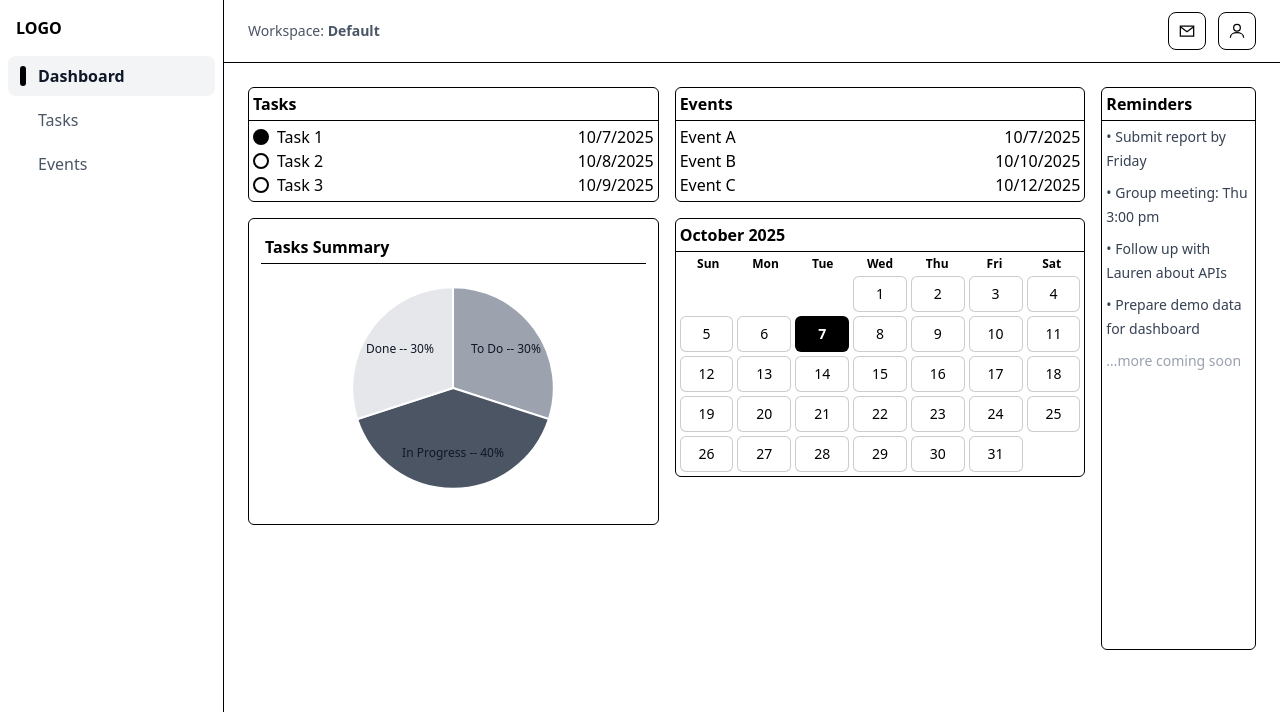
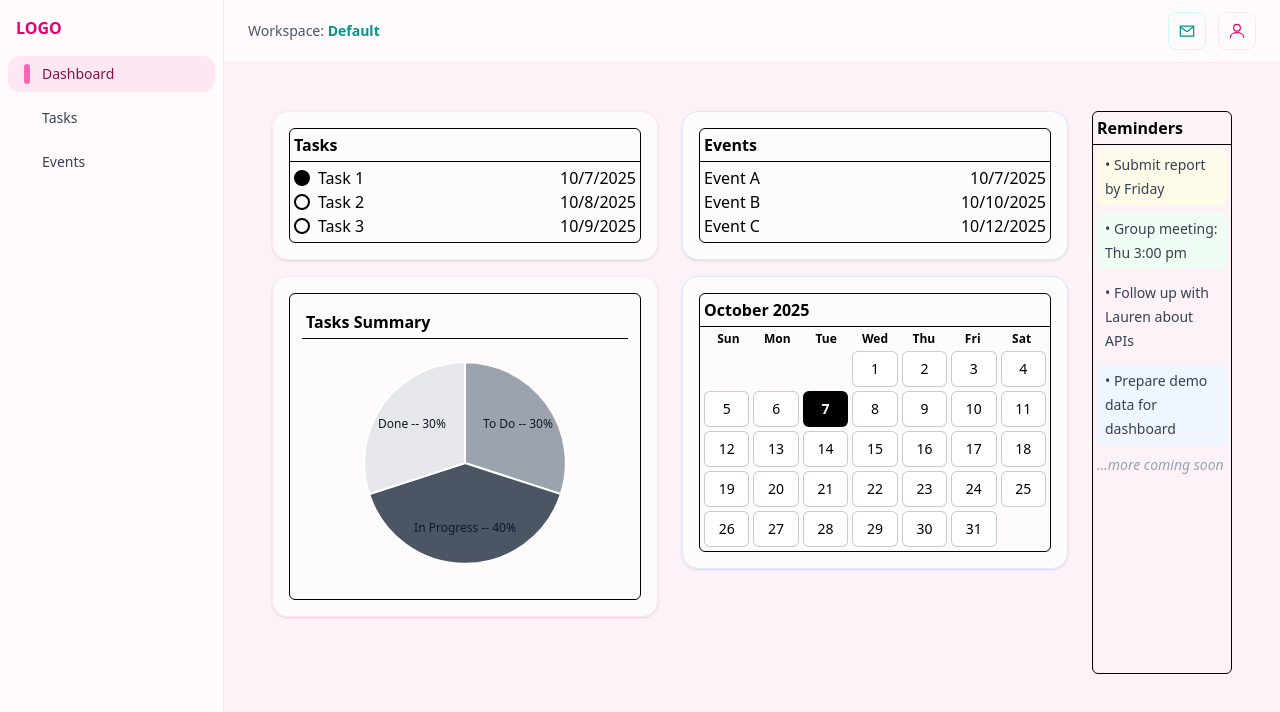
Before and after one commit to AnthonyZhOon/cs-project, a Next.js app: page /dashboard in a window 1280 px wide. Shown: the top 712 px of the page. Built offline with nearby package versions, Linux system fonts and the light colour scheme.

Commit message:
changed the tsx/css stuff to change the asthetic of the dashboard to incorporate round edges and pastel colours

```diff
--- a/app/(dashboard)/dashboard/layout.tsx
+++ b/app/(dashboard)/dashboard/layout.tsx
@@ -1,29 +1,30 @@
 import Link from 'next/link';
-import {ReactNode} from 'react';
+import { ReactNode } from 'react';
 import ClientSidebar from './sidebar.client';
 
-export default function DashboardLayout({children}: {children: ReactNode}) {
+export default function DashboardLayout({ children }: { children: ReactNode }) {
 	return (
-		<div className="min-h-screen flex">
+		<div className="min-h-screen flex bg-pink-50">
 			{/* Sidebar */}
-			<aside className="w-56 shrink-0 border-r bg-white">
-				<div className="p-4 font-semibold">LOGO</div>
+			<aside className="w-56 shrink-0 border-r border-pink-100 bg-white/70 backdrop-blur-sm">
+				<div className="p-4 font-semibold text-pink-600">LOGO</div>
 				<ClientSidebar />
 			</aside>
 
 			{/* Main */}
 			<div className="flex-1 flex flex-col">
 				{/* Topbar */}
-				<header className="border-b px-6 py-3 flex items-center justify-between">
+				<header className="border-b border-pink-100 bg-white/70 backdrop-blur-sm px-6 py-3 flex items-center justify-between">
 					<div className="text-sm text-gray-600">
-						Workspace: <strong>Default</strong>
+						Workspace:{' '}
+						<strong className="text-teal-600">Default</strong>
 					</div>
 
 					<div className="flex items-center gap-3">
 						<Link
 							href="/messages"
 							aria-label="Messages"
-							className="p-2 rounded-lg border hover:bg-gray-50"
+							className="p-2 rounded-lg border border-teal-100 text-teal-600 hover:bg-teal-50 transition-colors"
 						>
 							{/* envelope icon */}
 							<svg
@@ -49,7 +50,7 @@ export default function DashboardLayout({children}: {children: ReactNode}) {
 						<Link
 							href="/profile"
 							aria-label="Profile"
-							className="p-2 rounded-lg border hover:bg-gray-50"
+							className="p-2 rounded-lg border border-pink-100 text-pink-600 hover:bg-pink-50 transition-colors"
 						>
 							{/* user icon */}
 							<svg
@@ -78,7 +79,7 @@ export default function DashboardLayout({children}: {children: ReactNode}) {
 				</header>
 
 				{/* Content */}
-				<main className="min-h-0">{children}</main>
+				<main className="min-h-0 p-6">{children}</main>
 			</div>
 		</div>
 	);
--- a/app/(dashboard)/dashboard/page.tsx
+++ b/app/(dashboard)/dashboard/page.tsx
@@ -4,7 +4,7 @@ import ComponentBox from '@/components/ComponentBox';
 import Calendar from '@/components/Calendar';
 
 const exampleTasks = [
-	{name: 'Task 1', date: new Date(), url: '#', complete: true},
+	{ name: 'Task 1', date: new Date(), url: '#', complete: true },
 	{
 		name: 'Task 2',
 		date: new Date(Date.now() + 86400000),
@@ -20,32 +20,40 @@ const exampleTasks = [
 ];
 
 const exampleEvents = [
-	{name: 'Event A', date: new Date(), url: '#'},
-	{name: 'Event B', date: new Date(Date.now() + 3 * 86400000), url: '#'},
-	{name: 'Event C', date: new Date(Date.now() + 5 * 86400000), url: '#'},
+	{ name: 'Event A', date: new Date(), url: '#' },
+	{ name: 'Event B', date: new Date(Date.now() + 3 * 86400000), url: '#' },
+	{ name: 'Event C', date: new Date(Date.now() + 5 * 86400000), url: '#' },
 ];
 
 export default function DashboardPage() {
 	return (
-		<div className="grid grid-cols-12 gap-4 p-6">
+		<div className="grid grid-cols-12 gap-6 p-6 bg-pink-50 min-h-screen">
 			<section className="col-span-12 lg:col-span-5 space-y-4">
-				<UpcomingBox itemType="Task" items={exampleTasks} />
-				<TaskSummary />
+				<div className="rounded-2xl bg-white/70 border border-pink-100 shadow-sm p-4">
+					<UpcomingBox itemType="Task" items={exampleTasks} />
+				</div>
+				<div className="rounded-2xl bg-white/70 border border-pink-100 shadow-sm p-4">
+					<TaskSummary />
+				</div>
 			</section>
 
 			<section className="col-span-12 lg:col-span-5 space-y-4">
-				<UpcomingBox itemType="Event" items={exampleEvents} />
-				<Calendar></Calendar>
+				<div className="rounded-2xl bg-white/70 border border-blue-100 shadow-sm p-4">
+					<UpcomingBox itemType="Event" items={exampleEvents} />
+				</div>
+				<div className="rounded-2xl bg-white/70 border border-blue-100 shadow-sm p-4">
+					<Calendar />
+				</div>
 			</section>
 
 			<section className="col-span-12 lg:col-span-2 space-y-4">
 				<ComponentBox title="Reminders">
 					<div className="min-h-[520px] leading-6 text-sm text-gray-700 space-y-2">
-						<p>• Submit report by Friday</p>
-						<p>• Group meeting: Thu 3:00 pm</p>
-						<p>• Follow up with Lauren about APIs</p>
-						<p>• Prepare demo data for dashboard</p>
-						<p className="text-gray-400">…more coming soon</p>
+						<p className="bg-yellow-50 px-2 py-1 rounded-md">• Submit report by Friday</p>
+						<p className="bg-green-50 px-2 py-1 rounded-md">• Group meeting: Thu 3:00 pm</p>
+						<p className="bg-pink-50 px-2 py-1 rounded-md">• Follow up with Lauren about APIs</p>
+						<p className="bg-blue-50 px-2 py-1 rounded-md">• Prepare demo data for dashboard</p>
+						<p className="text-gray-400 italic">…more coming soon</p>
 					</div>
 				</ComponentBox>
 			</section>
--- a/app/(dashboard)/dashboard/sidebar.client.tsx
+++ b/app/(dashboard)/dashboard/sidebar.client.tsx
@@ -4,16 +4,16 @@ import Link from 'next/link';
 import {usePathname} from 'next/navigation';
 
 const items = [
-	{href: '/dashboard', label: 'Dashboard'},
-	{href: '/tasks', label: 'Tasks'},
-	{href: '/events', label: 'Events'},
+	{ href: '/dashboard', label: 'Dashboard' },
+	{ href: '/tasks', label: 'Tasks' },
+	{ href: '/events', label: 'Events' },
 ];
 
 export default function ClientSidebar() {
 	const pathname = usePathname();
 
 	return (
-		<nav className="px-2 space-y-1">
+		<nav className="px-2 space-y-2">
 			{items.map(it => {
 				const active =
 					pathname === it.href || pathname.startsWith(it.href + '/');
@@ -24,19 +24,21 @@ export default function ClientSidebar() {
 						href={it.href}
 						aria-current={active ? 'page' : undefined}
 						className={[
-							'group flex items-center gap-3 rounded-lg px-3 py-2',
+							'group flex items-center gap-3 rounded-xl px-4 py-2 transition-colors',
 							active
-								? 'bg-gray-100 text-gray-900 font-semibold'
-								: 'text-gray-600 hover:bg-gray-50',
+								? 'bg-pink-100 text-pink-900 font-medium'
+								: 'text-gray-700 hover:bg-pink-50 hover:text-pink-800',
 						].join(' ')}
 					>
 						<span
 							className={[
-								'h-5 w-1.5 rounded-full',
-								active ? 'bg-black' : 'bg-transparent group-hover:bg-gray-300',
+								'h-5 w-1.5 rounded-full transition-colors',
+								active
+									? 'bg-pink-400'
+									: 'bg-transparent group-hover:bg-pink-200',
 							].join(' ')}
 						/>
-						<span>{it.label}</span>
+						<span className="text-sm">{it.label}</span>
 					</Link>
 				);
 			})}
```
